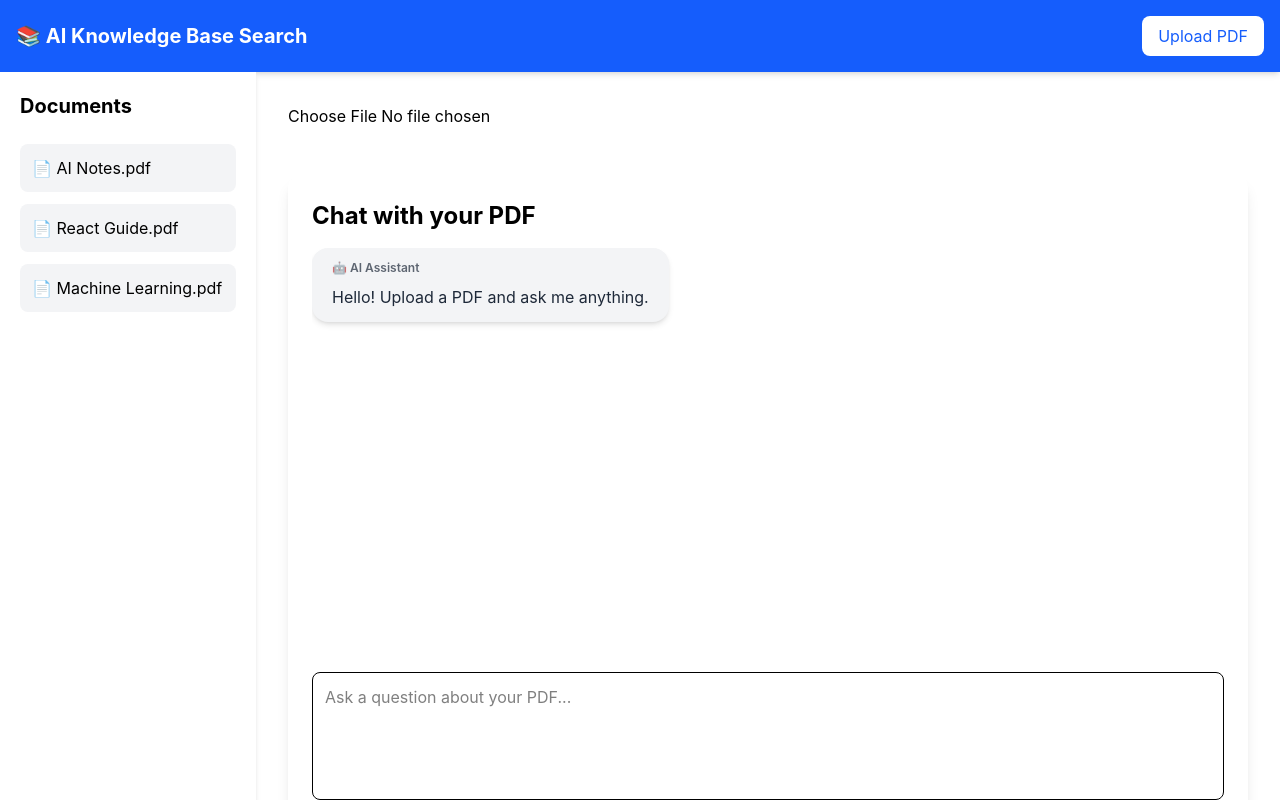
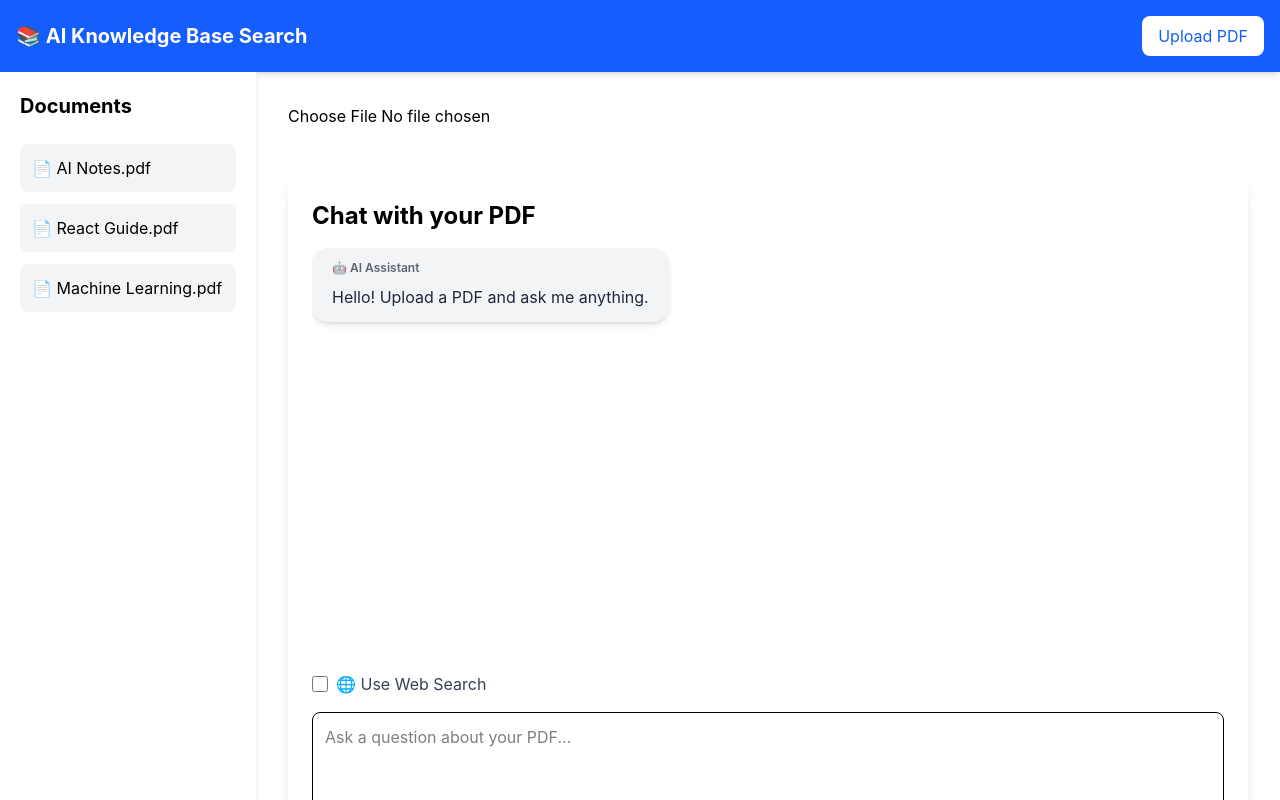
Before and after one commit to gadesrinam0-code/ai-rag-project, a React app in the folder frontend/: page / in a window 1280 px wide. Shown: the top 800 px of the page. Built offline with nearby package versions, Linux system fonts and the light colour scheme; the HTML template or start-up script is replaced by a standard one.

Commit message:
Added web search toggle

```diff
--- a/frontend/src/pages/Home.jsx
+++ b/frontend/src/pages/Home.jsx
@@ -7,6 +7,7 @@ import UploadBox from "../components/UploadBox";
 
 function Home() {
   const [question, setQuestion] = useState("");
+  const [useWeb, setUseWeb] = useState(false);
 
   const [messages, setMessages] = useState([
     {
@@ -28,9 +29,10 @@ function Home() {
       setLoading(true);
 
       const response = await axios.post(
-          "https://ai-rag-project-production.up.railway.app/ask",
+        "https://ai-rag-project-production.up.railway.app/ask",
         {
           question: question,
+          use_web: useWeb,
         }
       );
 
@@ -113,7 +115,9 @@ function Home() {
                     }`}
                   >
                     <p className="text-xs font-semibold mb-2 opacity-70">
-                      {msg.sender === "user" ? "👤 You" : "🤖 AI Assistant"}
+                      {msg.sender === "user"
+                        ? "👤 You"
+                        : "🤖 AI Assistant"}
                     </p>
 
                     <p className="whitespace-pre-wrap leading-relaxed">
@@ -124,6 +128,19 @@ function Home() {
               ))}
 
               <div ref={chatEndRef}></div>
+            </div>
+
+            {/* Web Search Toggle */}
+            <div className="mb-4">
+              <label className="flex items-center gap-2 text-gray-700 cursor-pointer">
+                <input
+                  type="checkbox"
+                  checked={useWeb}
+                  onChange={(e) => setUseWeb(e.target.checked)}
+                  className="w-4 h-4"
+                />
+                🌐 Use Web Search
+              </label>
             </div>
 
             <textarea
```
Also changed, not shown: 2 other files (tests, documents, lock files or other folders).
